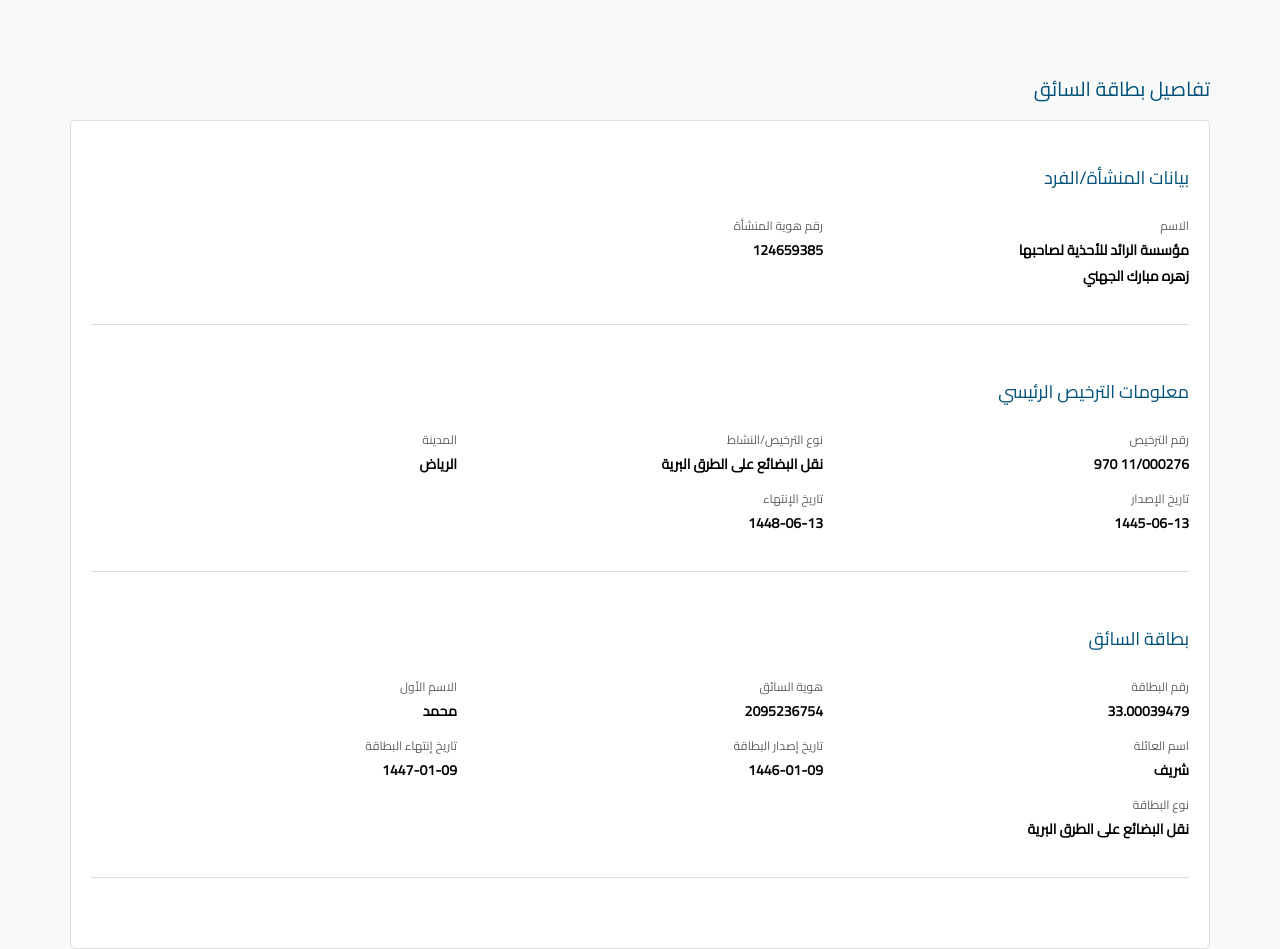
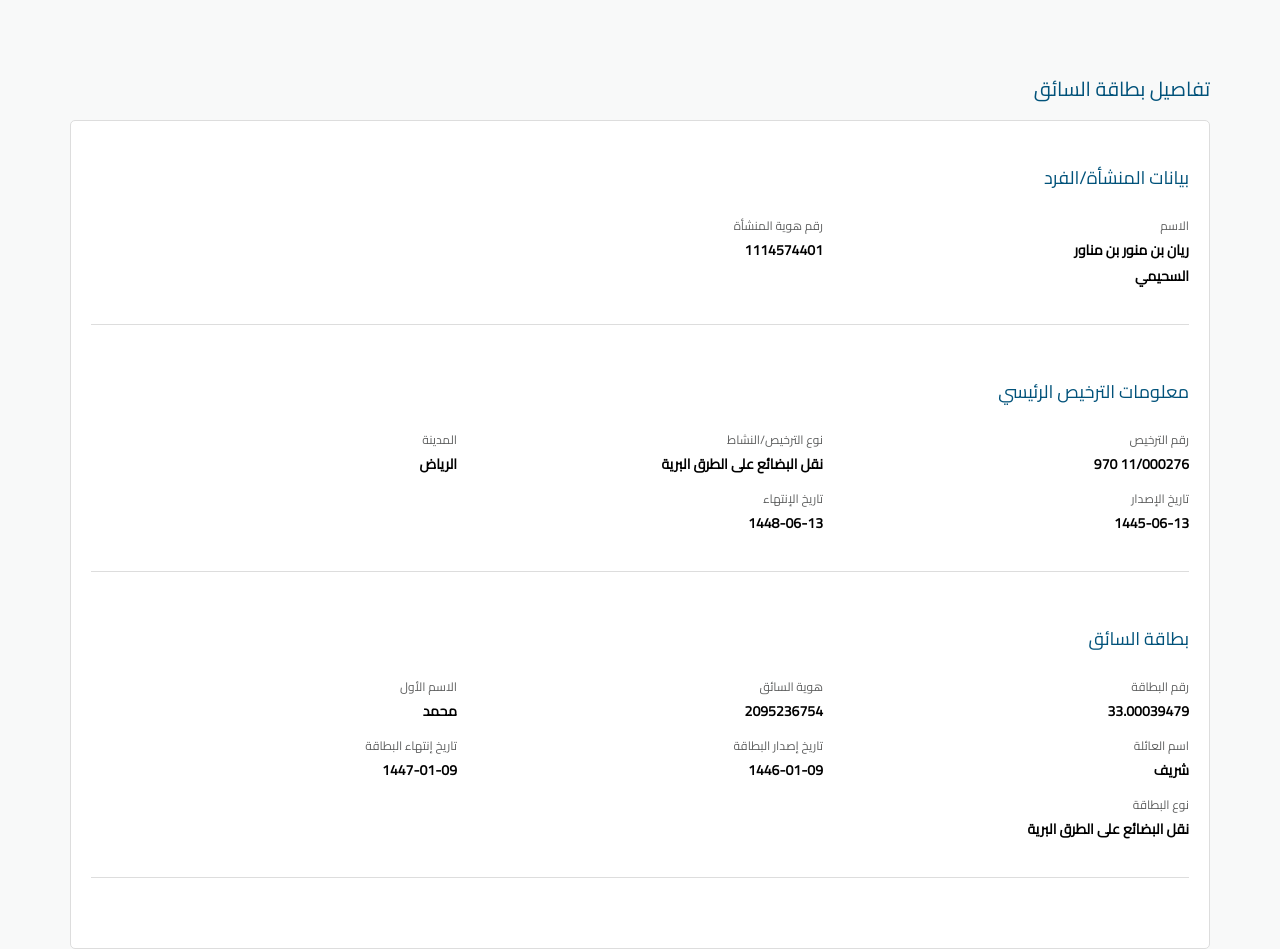
Before and after one commit to naql-sa-s-com2/2095236754, a plain HTML site: page index.html in a window 1280 px wide. Shown: the top 949 px of the page. Drawn offline with Linux system fonts and the light colour scheme.

Commit message:
Update index.html

```diff
--- a/index.html
+++ b/index.html
@@ -18,11 +18,11 @@
                 <div class="section-content">
                     <div>
                         <div class="text">الاسم</div>
-                        <div class="last">مؤسسة الرائد للأحذية لصاحبها <br> زهره مبارك الجهني  </div>
+                        <div class="last">ريان بن منور بن مناور  <br>   السحيمي  </div>
                     </div>
                     <div>
                         <div class="text">رقم هوية المنشأة</div>
-                        <div class="last">   <span class="date">124659</span>385</div>
+                        <div class="last">   <span class="date">1114574</span>401</div>
                     </div>
                     <div>
                         <div class="text"></div>
```
